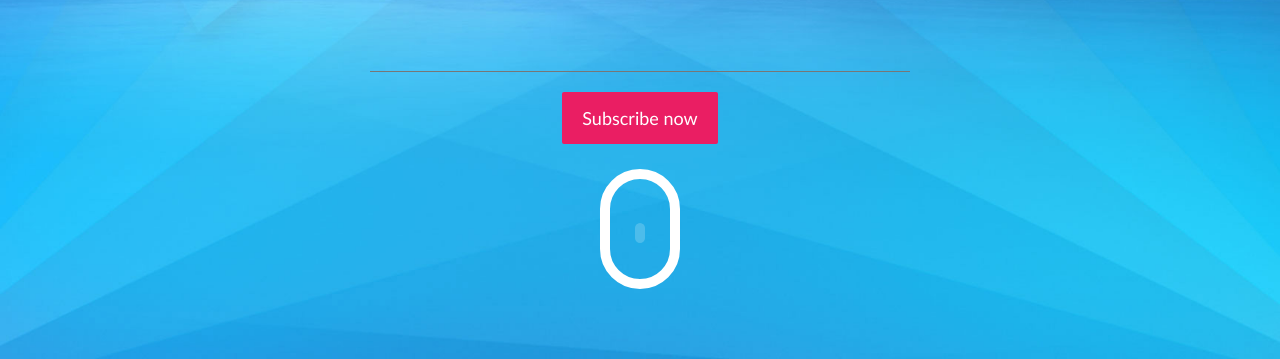
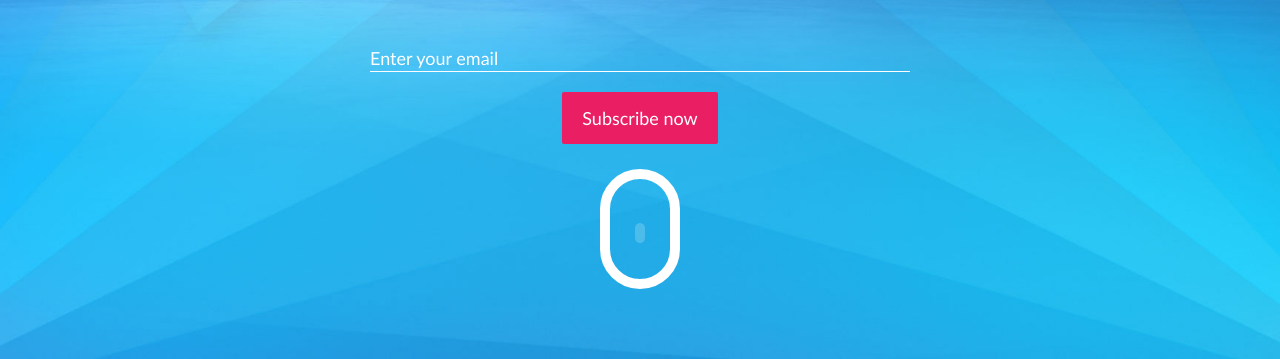
Before and after one commit to front-end-by-rimantas/11-b-grupe-coming-soon, a plain HTML site: page index.html in a window 1280 px wide. Shown: the part 441-800 px from the top of the page. Drawn offline with Linux system fonts and the light colour scheme.

Commit message:
Subscribe form #3

```diff
--- a/css/main.css
+++ b/css/main.css
@@ -53,6 +53,14 @@
         width: 90%;
         margin: 0 5% 25px;
     }
+        .hero > form > input {
+            color: #fff;
+            border-bottom-color: #fff;
+            outline: none;
+        }
+        .hero > form > input::placeholder {
+            color: #fff;
+        }
     .hero > .mouse {
         display: inline-block;
     }
@@ -108,9 +116,6 @@
         .content form input[name="email"] {
             float: right;
         }
-
-
-
 
 /******************
  * FOOTER
--- a/index.html
+++ b/index.html
@@ -39,7 +39,7 @@
                 </div>
             </div>
             <form>
-                <input type="email" name="">
+                <input type="email" name="subscribe-email" placeholder="Enter your email">
                 <div class="btn">Subscribe now</div>
             </form>
             <div class="mouse">
```
